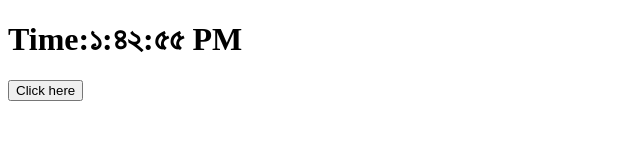
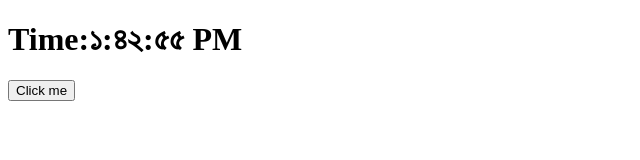
Before and after one commit to sayemhossain/react-practice-two, a React (Create React App) app: page / in a window 1280 px wide. Shown: the top 160 px of the page, without its empty margins (0-640 px from the left). Built offline with nearby package versions, Linux system fonts and the light colour scheme.

Commit message:
new code added

```diff
--- /dev/null
+++ b/src/components/Button.js
@@ -0,0 +1,20 @@
+import React from "react";
+class Button extends React.Component {
+  // shouldComponentUpdate(nextProps) {
+  //   const { change: currentChange } = this.props;
+  //   const { change: nextChange } = nextProps;
+  //   if (currentChange === nextChange) {
+  //     return false;
+  //   }
+  //   return true;
+  // }
+  render() {
+    const { change, locale } = this.props;
+    return (
+      <button type="button" onClick={() => change(locale)}>
+        Click me
+      </button>
+    );
+  }
+}
+export default Button;
--- a/src/components/Clock.js
+++ b/src/components/Clock.js
@@ -1,4 +1,5 @@
 import React from "react";
+import Button from "./Button";
 
 class Clock extends React.Component {
   state = { date: new Date(), locale: "bn-BD" };
@@ -16,24 +17,38 @@
       date: new Date(),
     });
   }
-  handleClick = () => {
+  handleClick = (locale) => {
     this.setState({
-      locale: "en-US",
+      locale,
     });
   };
+
   render() {
     const { date, locale } = this.state;
+
+    let button;
+    if (locale === "bn-BD") {
+      button = (
+        <Button change={this.handleClick} locale="en-US">
+          Click here
+        </Button>
+      );
+    } else {
+      button = (
+        <Button change={this.handleClick} locale="bn-BD">
+          Click here
+        </Button>
+      );
+    }
     return (
       <div>
         <h1 className="heading">
           <span className="text">
             Time:
-            {this.state.date.toLocaleTimeString(locale)}
+            {date.toLocaleTimeString(locale)}
           </span>
         </h1>
-        <button type="button" onClick={this.handleClick}>
-          Click here
-        </button>
+        {button}
       </div>
     );
   }
```
